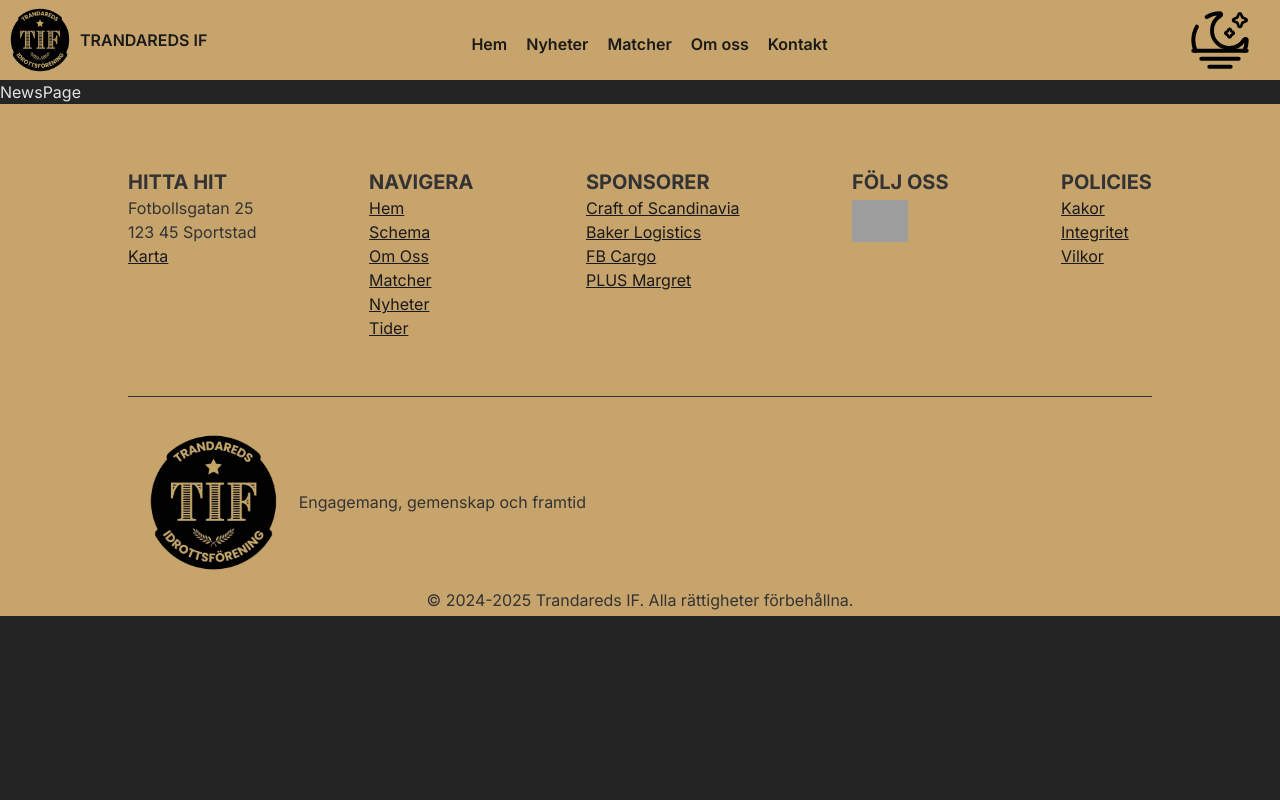
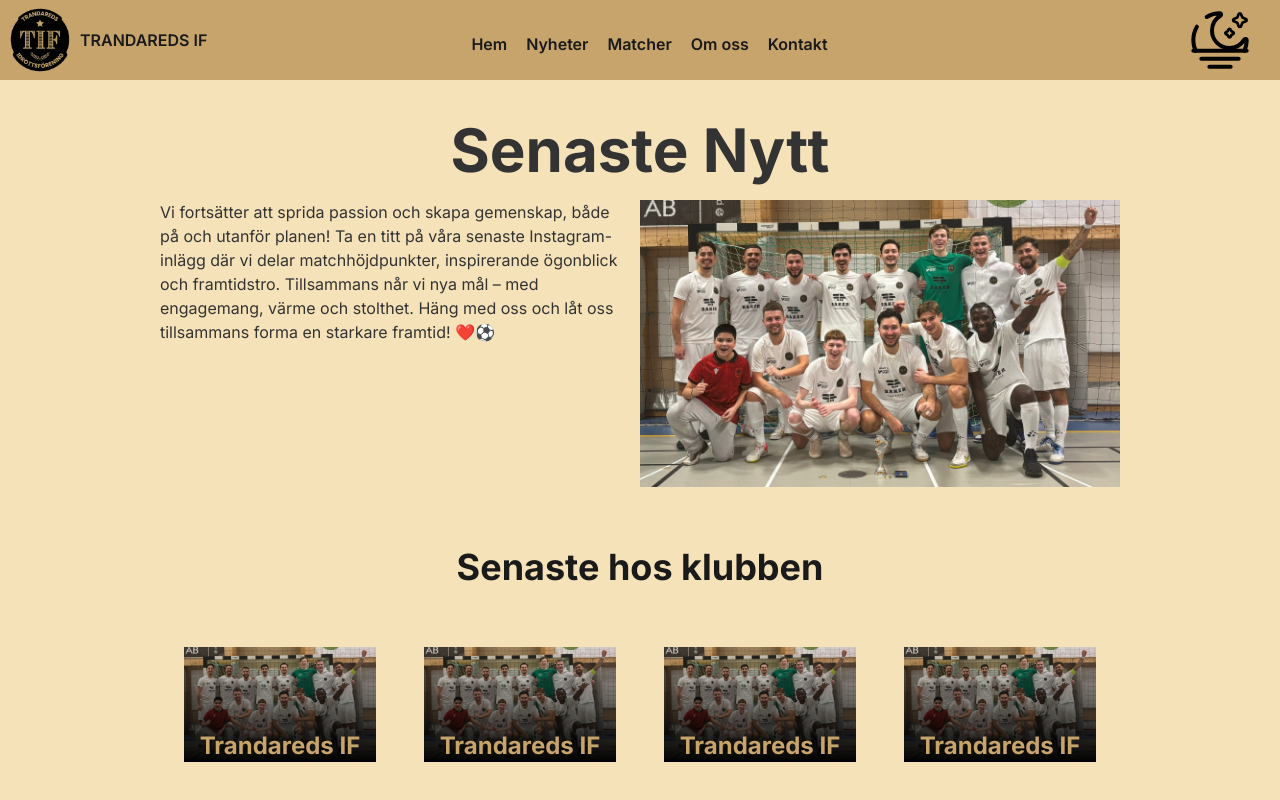
Before and after one commit to lia-2-team-1/webbsite, a React (Vite) app: page /news in a window 1280 px wide. Shown: the top 800 px of the page. Built offline with nearby package versions, Linux system fonts and the light colour scheme; no server answers; grey boxes are pictures that could not be loaded.

Commit message:
add sections to newspage

```diff
--- a/src/components/MatchInfoHeader.tsx
+++ b/src/components/MatchInfoHeader.tsx
@@ -3,9 +3,9 @@ import PageHeading from "./PageHeading";
 
 export default function MatchInfoHeader() {
   return (
-    <div className="bg-wheat dark:bg-codgray p-5">
-      <PageHeading text="Matchinformation" />
-      <div className="text-mineshaft dark:text-sandybrown flex flex-col pb-5 pt-5 mx-auto w-4/5 md:w-3/5 lg:w-2/5 ">
+    <div className="bg-wheat dark:bg-codgray p-10">
+      <PageHeading text="Matcher" />
+      <div className="text-mineshaft dark:text-sandybrown flex flex-col pb-5 pt-5 mx-auto w-4/5 md:w-3/5 lg:w-2/5">
         <p>
           Välkommen till Trandareds IF Matchinfo – här hittar du allt om våra
           matcher! Från aktuella resultat till datum och platser för kommande
@@ -13,7 +13,6 @@ export default function MatchInfoHeader() {
           engagemang, gemenskap och passion tar vi oss an varje utmaning –
           tillsammans går vi mot nya mål! ❤️⚽️
         </p>
-        <img src="" alt="" />
       </div>
     </div>
   );
--- /dev/null
+++ b/src/components/NewsInfoHeader.tsx
@@ -0,0 +1,26 @@
+import React from "react";
+import PageHeading from "./PageHeading";
+import News from "./News";
+
+export default function NewsInfoHeader() {
+  return (
+    <div className="bg-wheat dark:bg-codgray p-10">
+      <PageHeading text="Senaste Nytt" />
+      <div className="text-mineshaft dark:text-sandybrown flex flex-col lg:flex-row pb-5 pt-5 mx-auto w-full md:w-4/5 lg:max-w-screen-lg">
+        <p className="pb-5 lg:pr-2">
+          Vi fortsätter att sprida passion och skapa gemenskap, både på och
+          utanför planen! Ta en titt på våra senaste Instagram-inlägg där vi
+          delar matchhöjdpunkter, inspirerande ögonblick och framtidstro.
+          Tillsammans når vi nya mål – med engagemang, värme och stolthet. Häng
+          med oss och låt oss tillsammans forma en starkare framtid! ❤️⚽️
+        </p>
+        <img
+          className="lg:w-[50%] md:w-auto w-auto h-auto"
+          src="./public/tif-hero.jpg"
+          alt="Trandareds IF - lagbild"
+        />
+      </div>
+      <News />
+    </div>
+  );
+}
--- a/src/components/pages/NewsPage.tsx
+++ b/src/components/pages/NewsPage.tsx
@@ -1,7 +1,10 @@
-import React from 'react'
+import React from "react";
+import NewsInfoHeader from "../NewsInfoHeader";
 
 export default function NewsPage() {
   return (
-    <div>NewsPage</div>
-  )
+    <div>
+      <NewsInfoHeader />
+    </div>
+  );
 }
```
